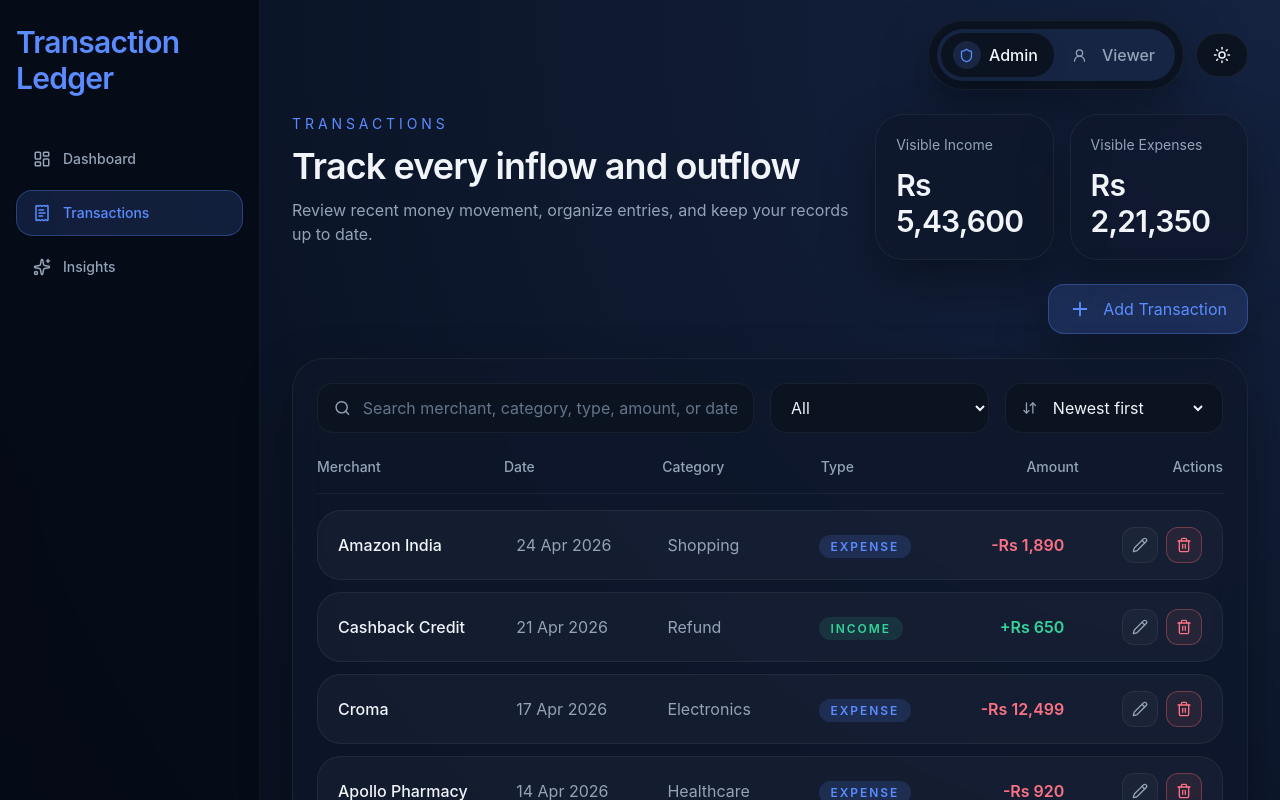
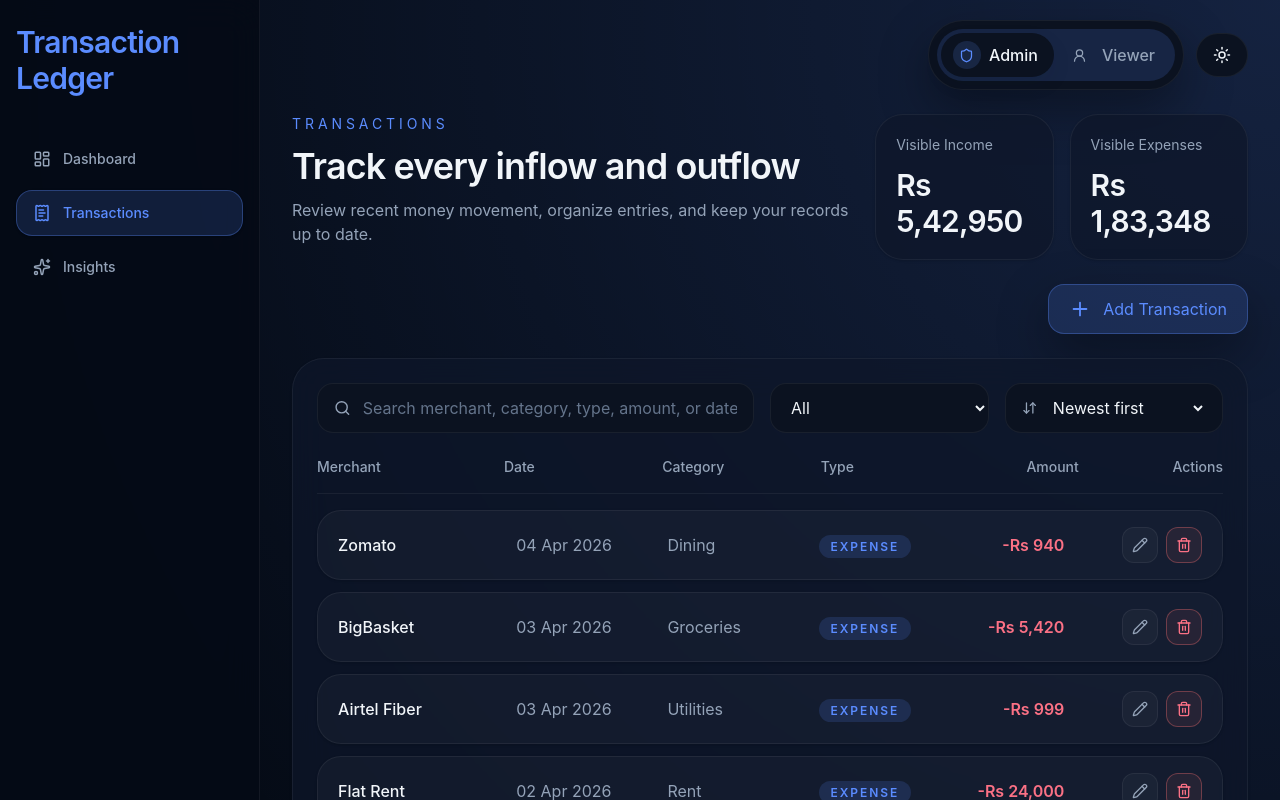
Before and after one commit to sadhana62/finance-dashboard, a React (Vite) app: page / in a window 1280 px wide. Both pictures are taken after a click on the button "Transactions". Shown: the top 800 px of the page. Built offline with nearby package versions, Linux system fonts and the light colour scheme.

Commit message:
added bubble UI | json data updated

```diff
--- a/public/mock/finance-data.json
+++ b/public/mock/finance-data.json
@@ -1,30 +1,12 @@
 {
   "dashboard": {
     "balanceTrend": [
-      {
-        "label": "Nov",
-        "value": 218000
-      },
-      {
-        "label": "Dec",
-        "value": 229400
-      },
-      {
-        "label": "Jan",
-        "value": 241800
-      },
-      {
-        "label": "Feb",
-        "value": 256900
-      },
-      {
-        "label": "Mar",
-        "value": 271300
-      },
-      {
-        "label": "Apr",
-        "value": 286700
-      }
+      { "label": "Nov", "value": 218000 },
+      { "label": "Dec", "value": 229400 },
+      { "label": "Jan", "value": 241800 },
+      { "label": "Feb", "value": 256900 },
+      { "label": "Mar", "value": 271300 },
+      { "label": "Apr", "value": 286700 }
     ],
     "goals": {
       "budgetUsed": 71,
@@ -34,551 +16,59 @@
     "recommendation": "April spending stayed steady, so moving Rs 12,000 into emergency savings would still leave room for next month's rent and bills.",
     "forecastRunway": "6.8 months"
   },
-  "transactions": [
-    {
-      "id": 81,
-      "merchant": "Salary Credit",
-      "date": "2025-12-01",
-      "amount": 98000,
-      "category": "Salary",
-      "type": "income"
-    },
-    {
-      "id": 83,
-      "merchant": "Flat Rent",
-      "date": "2025-12-03",
-      "amount": 24000,
-      "category": "Rent",
-      "type": "expense"
-    },
-    {
-      "id": 84,
-      "merchant": "Reliance Smart",
-      "date": "2025-12-06",
-      "amount": 4680,
-      "category": "Groceries",
-      "type": "expense"
-    },
-    {
-      "id": 85,
-      "merchant": "BESCOM Electricity",
-      "date": "2025-12-09",
-      "amount": 1960,
-      "category": "Utilities",
-      "type": "expense"
-    },
-    {
-      "id": 86,
-      "merchant": "PVR Cinemas",
-      "date": "2025-12-12",
-      "amount": 1240,
-      "category": "Entertainment",
-      "type": "expense"
-    },
-    {
-      "id": 87,
-      "merchant": "Uber Auto",
-      "date": "2025-12-16",
-      "amount": 540,
-      "category": "Transport",
-      "type": "expense"
-    },
-    {
-      "id": 88,
-      "merchant": "Amazon India",
-      "date": "2025-12-18",
-      "amount": 2890,
-      "category": "Shopping",
-      "type": "expense"
-    },
-    {
-      "id": 82,
-      "merchant": "Performance Bonus",
-      "date": "2025-12-20",
-      "amount": 18000,
-      "category": "Bonus",
-      "type": "income"
-    },
-    {
-      "id": 121,
-      "merchant": "Starbucks",
-      "date": "2025-12-22",
-      "amount": 420,
-      "category": "Dining",
-      "type": "expense"
-    },
-    {
-      "id": 122,
-      "merchant": "Apollo Pharmacy",
-      "date": "2025-12-27",
-      "amount": 640,
-      "category": "Healthcare",
-      "type": "expense"
-    },
-    {
-      "id": 89,
-      "merchant": "Salary Credit",
-      "date": "2026-01-01",
-      "amount": 99500,
-      "category": "Salary",
-      "type": "income"
-    },
-    {
-      "id": 91,
-      "merchant": "Flat Rent",
-      "date": "2026-01-03",
-      "amount": 24000,
-      "category": "Rent",
-      "type": "expense"
-    },
-    {
-      "id": 92,
-      "merchant": "BigBasket",
-      "date": "2026-01-08",
-      "amount": 5120,
-      "category": "Groceries",
-      "type": "expense"
-    },
-    {
-      "id": 93,
-      "merchant": "Airtel Fiber",
-      "date": "2026-01-10",
-      "amount": 999,
-      "category": "Utilities",
-      "type": "expense"
-    },
-    {
-      "id": 94,
-      "merchant": "Zomato",
-      "date": "2026-01-14",
-      "amount": 890,
-      "category": "Dining",
-      "type": "expense"
-    },
-    {
-      "id": 95,
-      "merchant": "Apollo Pharmacy",
-      "date": "2026-01-20",
-      "amount": 780,
-      "category": "Healthcare",
-      "type": "expense"
-    },
-    {
-      "id": 96,
-      "merchant": "IRCTC",
-      "date": "2026-01-24",
-      "amount": 2860,
-      "category": "Travel",
-      "type": "expense"
-    },
-    {
-      "id": 90,
-      "merchant": "Interest Credit",
-      "date": "2026-01-29",
-      "amount": 1250,
-      "category": "Investments",
-      "type": "income"
-    },
-    {
-      "id": 97,
-      "merchant": "Salary Credit",
-      "date": "2026-02-01",
-      "amount": 100500,
-      "category": "Salary",
-      "type": "income"
-    },
-    {
-      "id": 99,
-      "merchant": "Flat Rent",
-      "date": "2026-02-03",
-      "amount": 24000,
-      "category": "Rent",
-      "type": "expense"
-    },
-    {
-      "id": 100,
-      "merchant": "DMart",
-      "date": "2026-02-07",
-      "amount": 5580,
-      "category": "Groceries",
-      "type": "expense"
-    },
-    {
-      "id": 117,
-      "merchant": "BESCOM Electricity",
-      "date": "2026-02-09",
-      "amount": 2140,
-      "category": "Utilities",
-      "type": "expense"
-    },
-    {
-      "id": 118,
-      "merchant": "Swiggy",
-      "date": "2026-02-13",
-      "amount": 1160,
-      "category": "Dining",
-      "type": "expense"
-    },
-    {
-      "id": 98,
-      "merchant": "Weekend Tutoring",
-      "date": "2026-02-16",
-      "amount": 8500,
-      "category": "Freelance",
-      "type": "income"
-    },
-    {
-      "id": 119,
-      "merchant": "Namma Metro",
-      "date": "2026-02-17",
-      "amount": 720,
-      "category": "Transport",
-      "type": "expense"
-    },
-    {
-      "id": 120,
-      "merchant": "Max Fashion",
-      "date": "2026-02-21",
-      "amount": 1980,
-      "category": "Shopping",
-      "type": "expense"
-    },
-    {
-      "id": 123,
-      "merchant": "BookMyShow",
-      "date": "2026-02-23",
-      "amount": 560,
-      "category": "Entertainment",
-      "type": "expense"
-    },
-    {
-      "id": 124,
-      "merchant": "Milk Basket",
-      "date": "2026-02-26",
-      "amount": 390,
-      "category": "Groceries",
-      "type": "expense"
-    },
-    {
-      "id": 113,
-      "merchant": "Salary Credit",
-      "date": "2026-03-01",
-      "amount": 101000,
-      "category": "Salary",
-      "type": "income"
-    },
-    {
-      "id": 114,
-      "merchant": "Flat Rent",
-      "date": "2026-03-03",
-      "amount": 24000,
-      "category": "Rent",
-      "type": "expense"
-    },
-    {
-      "id": 116,
-      "merchant": "BESCOM Electricity",
-      "date": "2026-03-05",
-      "amount": 2050,
-      "category": "Utilities",
-      "type": "expense"
-    },
-    {
-      "id": 115,
-      "merchant": "DMart",
-      "date": "2026-03-08",
-      "amount": 5890,
-      "category": "Groceries",
-      "type": "expense"
-    },
-    {
-      "id": 125,
-      "merchant": "Uber Auto",
-      "date": "2026-03-11",
-      "amount": 460,
-      "category": "Transport",
-      "type": "expense"
-    },
-    {
-      "id": 126,
-      "merchant": "Cafe Coffee Day",
-      "date": "2026-03-14",
-      "amount": 350,
-      "category": "Dining",
-      "type": "expense"
-    },
-    {
-      "id": 112,
-      "merchant": "Swiggy",
-      "date": "2026-03-18",
-      "amount": 1280,
-      "category": "Dining",
-      "type": "expense"
-    },
-    {
-      "id": 111,
-      "merchant": "IRCTC",
-      "date": "2026-03-22",
-      "amount": 3240,
-      "category": "Travel",
-      "type": "expense"
-    },
-    {
-      "id": 110,
-      "merchant": "Apollo Pharmacy",
-      "date": "2026-03-25",
-      "amount": 1340,
-      "category": "Healthcare",
-      "type": "expense"
-    },
-    {
-      "id": 109,
-      "merchant": "Weekend Tutoring",
-      "date": "2026-03-27",
-      "amount": 9000,
-      "category": "Freelance",
-      "type": "income"
-    },
-    {
-      "id": 127,
-      "merchant": "Amazon India",
-      "date": "2026-03-28",
-      "amount": 1740,
-      "category": "Shopping",
-      "type": "expense"
-    },
-    {
-      "id": 128,
-      "merchant": "Petrol Pump",
-      "date": "2026-03-30",
-      "amount": 1200,
-      "category": "Transport",
-      "type": "expense"
-    },
-    {
-      "id": 101,
-      "merchant": "Salary Credit",
-      "date": "2026-04-01",
-      "amount": 103000,
-      "category": "Salary",
-      "type": "income"
-    },
-    {
-      "id": 102,
-      "merchant": "Flat Rent",
-      "date": "2026-04-02",
-      "amount": 24000,
-      "category": "Rent",
-      "type": "expense"
-    },
-    {
-      "id": 103,
-      "merchant": "BigBasket",
-      "date": "2026-04-03",
-      "amount": 5420,
-      "category": "Groceries",
-      "type": "expense"
-    },
-    {
-      "id": 104,
-      "merchant": "Zomato",
-      "date": "2026-04-04",
-      "amount": 940,
-      "category": "Dining",
-      "type": "expense"
-    },
-    {
-      "id": 105,
-      "merchant": "Ola",
-      "date": "2026-04-05",
-      "amount": 610,
-      "category": "Transport",
-      "type": "expense"
-    },
-    {
-      "id": 106,
-      "merchant": "Tata Power",
-      "date": "2026-04-06",
-      "amount": 2280,
-      "category": "Utilities",
-      "type": "expense"
-    },
-    {
-      "id": 107,
-      "merchant": "Tax Refund",
-      "date": "2026-04-08",
-      "amount": 4200,
-      "category": "Refund",
-      "type": "income"
-    },
-    {
-      "id": 108,
-      "merchant": "Airtel Fiber",
-      "date": "2026-04-09",
-      "amount": 999,
-      "category": "Utilities",
-      "type": "expense"
-    },
-    {
-      "id": 129,
-      "merchant": "Netflix",
-      "date": "2026-01-11",
-      "amount": 649,
-      "category": "Subscriptions",
-      "type": "expense"
-    },
-    {
-      "id": 130,
-      "merchant": "Myntra",
-      "date": "2026-01-18",
-      "amount": 2490,
-      "category": "Shopping",
-      "type": "expense"
-    },
-    {
-      "id": 131,
-      "merchant": "Spotify",
-      "date": "2026-02-10",
-      "amount": 119,
-      "category": "Subscriptions",
-      "type": "expense"
-    },
-    {
-      "id": 132,
-      "merchant": "Cult Fit",
-      "date": "2026-02-15",
-      "amount": 1499,
-      "category": "Health & Fitness",
-      "type": "expense"
-    },
-    {
-      "id": 133,
-      "merchant": "Nykaa",
-      "date": "2026-02-24",
-      "amount": 1840,
-      "category": "Shopping",
-      "type": "expense"
-    },
-    {
-      "id": 134,
-      "merchant": "Netflix",
-      "date": "2026-03-07",
-      "amount": 649,
-      "category": "Subscriptions",
-      "type": "expense"
-    },
-    {
-      "id": 135,
-      "merchant": "MakeMyTrip",
-      "date": "2026-03-16",
-      "amount": 6890,
-      "category": "Travel",
-      "type": "expense"
-    },
-    {
-      "id": 136,
-      "merchant": "H&M",
-      "date": "2026-03-21",
-      "amount": 3299,
-      "category": "Shopping",
-      "type": "expense"
-    },
-    {
-      "id": 137,
-      "merchant": "Google One",
-      "date": "2026-04-10",
-      "amount": 130,
-      "category": "Subscriptions",
-      "type": "expense"
-    },
-    {
-      "id": 138,
-      "merchant": "Apollo Pharmacy",
-      "date": "2026-04-14",
-      "amount": 920,
-      "category": "Healthcare",
-      "type": "expense"
-    },
-    {
-      "id": 139,
-      "merchant": "Croma",
-      "date": "2026-04-17",
-      "amount": 12499,
-      "category": "Electronics",
-      "type": "expense"
-    },
-    {
-      "id": 140,
-      "merchant": "Cashback Credit",
-      "date": "2026-04-21",
-      "amount": 650,
-      "category": "Refund",
-      "type": "income"
-    },
-    {
-      "id": 141,
-      "merchant": "PhonePe Recharge",
-      "date": "2026-01-15",
-      "amount": 399,
-      "category": "Utilities",
-      "type": "expense"
-    },
-    {
-      "id": 142,
-      "merchant": "Domino's",
-      "date": "2026-01-22",
-      "amount": 760,
-      "category": "Dining",
-      "type": "expense"
-    },
-    {
-      "id": 143,
-      "merchant": "Uber Auto",
-      "date": "2026-02-12",
-      "amount": 310,
-      "category": "Transport",
-      "type": "expense"
-    },
-    {
-      "id": 144,
-      "merchant": "BookMyShow",
-      "date": "2026-02-19",
-      "amount": 840,
-      "category": "Entertainment",
-      "type": "expense"
-    },
-    {
-      "id": 145,
-      "merchant": "Zomato",
-      "date": "2026-03-09",
-      "amount": 980,
-      "category": "Dining",
-      "type": "expense"
-    },
-    {
-      "id": 146,
-      "merchant": "Airtel Recharge",
-      "date": "2026-03-13",
-      "amount": 719,
-      "category": "Utilities",
-      "type": "expense"
-    },
-    {
-      "id": 147,
-      "merchant": "Swiggy",
-      "date": "2026-04-12",
-      "amount": 1120,
-      "category": "Dining",
-      "type": "expense"
-    },
-    {
-      "id": 148,
-      "merchant": "Amazon India",
-      "date": "2026-04-24",
-      "amount": 1890,
-      "category": "Shopping",
-      "type": "expense"
-    }
+   "transactions": [
+    { "id": 81, "merchant": "Salary Credit", "date": "2025-12-01", "amount": 98000, "category": "Salary", "type": "income" },
+    { "id": 83, "merchant": "Flat Rent", "date": "2025-12-03", "amount": 24000, "category": "Rent", "type": "expense" },
+    { "id": 84, "merchant": "Reliance Smart", "date": "2025-12-06", "amount": 4680, "category": "Groceries", "type": "expense" },
+    { "id": 85, "merchant": "BESCOM Electricity", "date": "2025-12-09", "amount": 1960, "category": "Utilities", "type": "expense" },
+    { "id": 86, "merchant": "PVR Cinemas", "date": "2025-12-12", "amount": 1240, "category": "Entertainment", "type": "expense" },
+    { "id": 87, "merchant": "Uber Auto", "date": "2025-12-16", "amount": 540, "category": "Transport", "type": "expense" },
+    { "id": 88, "merchant": "Amazon India", "date": "2025-12-18", "amount": 2890, "category": "Shopping", "type": "expense" },
+    { "id": 82, "merchant": "Performance Bonus", "date": "2025-12-20", "amount": 18000, "category": "Bonus", "type": "income" },
+    { "id": 121, "merchant": "Starbucks", "date": "2025-12-22", "amount": 420, "category": "Dining", "type": "expense" },
+    { "id": 122, "merchant": "Apollo Pharmacy", "date": "2025-12-27", "amount": 640, "category": "Healthcare", "type": "expense" },
+
+    { "id": 89, "merchant": "Salary Credit", "date": "2026-01-01", "amount": 99500, "category": "Salary", "type": "income" },
+    { "id": 91, "merchant": "Flat Rent", "date": "2026-01-03", "amount": 24000, "category": "Rent", "type": "expense" },
+    { "id": 92, "merchant": "BigBasket", "date": "2026-01-08", "amount": 5120, "category": "Groceries", "type": "expense" },
+    { "id": 93, "merchant": "Airtel Fiber", "date": "2026-01-10", "amount": 999, "category": "Utilities", "type": "expense" },
+    { "id": 94, "merchant": "Zomato", "date": "2026-01-14", "amount": 890, "category": "Dining", "type": "expense" },
+    { "id": 95, "merchant": "Apollo Pharmacy", "date": "2026-01-20", "amount": 780, "category": "Healthcare", "type": "expense" },
+    { "id": 96, "merchant": "IRCTC", "date": "2026-01-24", "amount": 2860, "category": "Travel", "type": "expense" },
+    { "id": 90, "merchant": "Interest Credit", "date": "2026-01-29", "amount": 1250, "category": "Investments", "type": "income" },
+
+    { "id": 97, "merchant": "Salary Credit", "date": "2026-02-01", "amount": 100500, "category": "Salary", "type": "income" },
+    { "id": 99, "merchant": "Flat Rent", "date": "2026-02-03", "amount": 24000, "category": "Rent", "type": "expense" },
+    { "id": 100, "merchant": "DMart", "date": "2026-02-07", "amount": 5580, "category": "Groceries", "type": "expense" },
+    { "id": 117, "merchant": "BESCOM Electricity", "date": "2026-02-09", "amount": 2140, "category": "Utilities", "type": "expense" },
+    { "id": 118, "merchant": "Swiggy", "date": "2026-02-13", "amount": 1160, "category": "Dining", "type": "expense" },
+    { "id": 98, "merchant": "Weekend Tutoring", "date": "2026-02-16", "amount": 8500, "category": "Freelance", "type": "income" },
+    { "id": 119, "merchant": "Namma Metro", "date": "2026-02-17", "amount": 720, "category": "Transport", "type": "expense" },
+    { "id": 120, "merchant": "Max Fashion", "date": "2026-02-21", "amount": 1980, "category": "Shopping", "type": "expense" },
+    { "id": 123, "merchant": "BookMyShow", "date": "2026-02-23", "amount": 560, "category": "Entertainment", "type": "expense" },
+    { "id": 124, "merchant": "Milk Basket", "date": "2026-02-26", "amount": 390, "category": "Groceries", "type": "expense" },
+
+    { "id": 113, "merchant": "Salary Credit", "date": "2026-03-01", "amount": 101000, "category": "Salary", "type": "income" },
+    { "id": 114, "merchant": "Flat Rent", "date": "2026-03-03", "amount": 24000, "category": "Rent", "type": "expense" },
+    { "id": 116, "merchant": "BESCOM Electricity", "date": "2026-03-05", "amount": 2050, "category": "Utilities", "type": "expense" },
+    { "id": 115, "merchant": "DMart", "date": "2026-03-08", "amount": 5890, "category": "Groceries", "type": "expense" },
+    { "id": 125, "merchant": "Uber Auto", "date": "2026-03-11", "amount": 460, "category": "Transport", "type": "expense" },
+    { "id": 126, "merchant": "Cafe Coffee Day", "date": "2026-03-14", "amount": 350, "category": "Dining", "type": "expense" },
+    { "id": 112, "merchant": "Swiggy", "date": "2026-03-18", "amount": 1280, "category": "Dining", "type": "expense" },
+    { "id": 111, "merchant": "IRCTC", "date": "2026-03-22", "amount": 3240, "category": "Travel", "type": "expense" },
+    { "id": 110, "merchant": "Apollo Pharmacy", "date": "2026-03-25", "amount": 1340, "category": "Healthcare", "type": "expense" },
+    { "id": 109, "merchant": "Weekend Tutoring", "date": "2026-03-27", "amount": 9000, "category": "Freelance", "type": "income" },
+    { "id": 127, "merchant": "Amazon India", "date": "2026-03-28", "amount": 1740, "category": "Shopping", "type": "expense" },
+    { "id": 128, "merchant": "Petrol Pump", "date": "2026-03-30", "amount": 1200, "category": "Transport", "type": "expense" },
+    { "id": 105, "merchant": "Ola", "date": "2026-03-31", "amount": 610, "category": "Transport", "type": "expense" },
+
+    { "id": 101, "merchant": "Salary Credit", "date": "2026-04-01", "amount": 103000, "category": "Salary", "type": "income" },
+    { "id": 106, "merchant": "Tata Power", "date": "2026-04-01", "amount": 2280, "category": "Utilities", "type": "expense" },
+    { "id": 102, "merchant": "Flat Rent", "date": "2026-04-02", "amount": 24000, "category": "Rent", "type": "expense" },
+    { "id": 107, "merchant": "Tax Refund", "date": "2026-04-02", "amount": 4200, "category": "Refund", "type": "income" },
+    { "id": 103, "merchant": "BigBasket", "date": "2026-04-03", "amount": 5420, "category": "Groceries", "type": "expense" },
+    { "id": 108, "merchant": "Airtel Fiber", "date": "2026-04-03", "amount": 999, "category": "Utilities", "type": "expense" },
+    { "id": 104, "merchant": "Zomato", "date": "2026-04-04", "amount": 940, "category": "Dining", "type": "expense" }
   ],
   "insights": {
     "observationHint": "Dining, shopping, and short leisure trips are the easiest categories to trim when monthly cash flow feels tight."
--- a/src/pages/Transactions.jsx
+++ b/src/pages/Transactions.jsx
@@ -452,7 +452,7 @@ function TransactionRow({
   if (isEditing) {
     return (
       <div
-        className="rounded-[1.5rem] border px-4 py-4 md:px-5 transition-transform duration-300 hover:-translate-y-1"
+        className="rounded-[1.5rem] border px-4 py-4 md:px-5 shadow-sm transition-all duration-300 hover:-translate-y-1 hover:shadow-lg hover:shadow-black/20"
         style={{
           borderColor: "var(--accent-border)",
           background: "rgba(255,255,255,0.04)",
@@ -544,7 +544,7 @@ function TransactionRow({
 
   return (
     <div
-      className="rounded-[1.5rem] border px-4 py-4 md:px-5 transition-transform duration-300 hover:-translate-y-1"
+      className="rounded-[1.5rem] border px-4 py-4 md:px-5 shadow-sm transition-all duration-300 hover:-translate-y-1 hover:shadow-lg hover:shadow-black/20"
       style={{
         borderColor: "var(--card-border)",
         background: "rgba(255,255,255,0.03)",
@@ -650,11 +650,10 @@ function AdminIconButton({ label, icon, onClick, tone = "default" }) {
 function SummaryTile({ label, value }) {
   return (
     <div
-      className="rounded-[1.75rem] border p-5 transition-transform duration-300 hover:-translate-y-1"
+      className="rounded-[1.75rem] border p-5 shadow-sm transition-all duration-300 hover:-translate-y-1 hover:shadow-xl hover:shadow-black/20"
       style={{
         background: "var(--card-bg)",
         borderColor: "var(--card-border)",
-        boxShadow: "var(--shadow)",
       }}
     >
       <p className="text-sm text-[var(--text-secondary)]">{label}</p>
@@ -691,7 +690,7 @@ function InfoPill({ children, accent = false }) {
 function EmptyState({ title, detail, compact = false }) {
   return (
     <div
-      className={`rounded-[1.5rem] border px-5 text-center transition-transform duration-300 hover:-translate-y-1 ${compact ? "py-8" : "mt-6 py-10"}`}
+      className={`rounded-[1.5rem] border px-5 text-center shadow-sm transition-all duration-300 hover:-translate-y-1 hover:shadow-lg hover:shadow-black/20 ${compact ? "py-8" : "mt-6 py-10"}`}
       style={{
         borderColor: "var(--card-border)",
         background: "rgba(255,255,255,0.03)",
@@ -706,11 +705,10 @@ function EmptyState({ title, detail, compact = false }) {
 function LoadingState({ title }) {
   return (
     <section
-      className="rounded-[2rem] border p-8 transition-transform duration-300 hover:-translate-y-1"
+      className="rounded-[2rem] border p-8 shadow-sm transition-all duration-300 hover:-translate-y-1 hover:shadow-xl hover:shadow-black/20"
       style={{
         background: "var(--card-bg)",
         borderColor: "var(--card-border)",
-        boxShadow: "var(--shadow)",
       }}
     >
       <p className="text-sm uppercase tracking-[0.24em] text-[var(--accent)]">
@@ -949,11 +947,10 @@ function AddConfirmationDialog({ transaction, onCancel, onConfirm }) {
 function Panel({ children }) {
   return (
     <div
-      className="rounded-[2rem] border p-6 transition-transform duration-300 hover:-translate-y-1"
+      className="rounded-[2rem] border p-6 shadow-sm transition-all duration-300 hover:-translate-y-1 hover:shadow-xl hover:shadow-black/20"
       style={{
         background: "var(--card-bg)",
         borderColor: "var(--card-border)",
-        boxShadow: "var(--shadow)",
         backdropFilter: "blur(18px)",
       }}
     >
```
Also changed, not shown: src/pages/Dashboard.jsx (+23 -25 lines), src/pages/Insights.jsx (+4 -6 lines).
